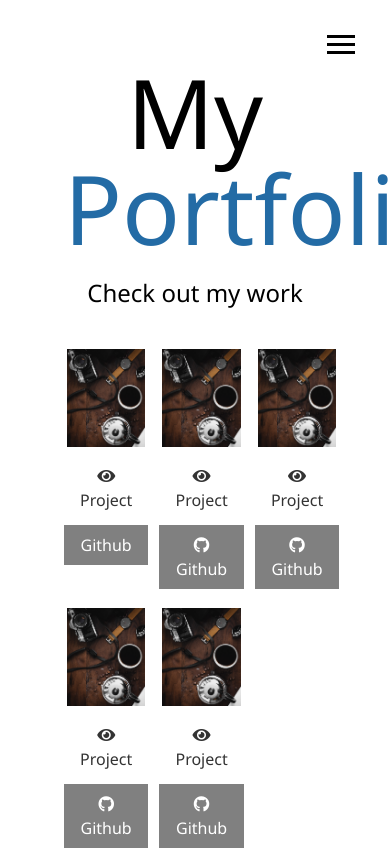
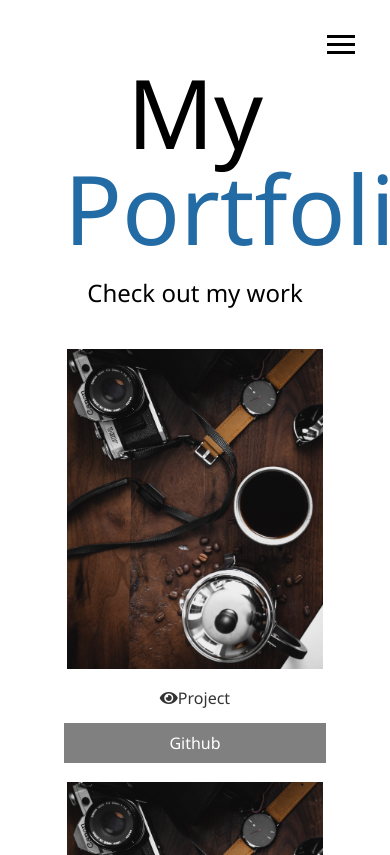
Before and after one commit to dennishev/LandingPage, a website: page dist/work.html in a window 390 px wide. Shown: the top 855 px of the page. Drawn offline with Linux system fonts and the light colour scheme; some icons are missing.

Commit message:
Work page and responsiveness

```diff
--- a/scss/_mobile.scss
+++ b/scss/_mobile.scss
@@ -1,8 +1,14 @@
 // Widescreens
 @include mediaXl {
+  .projects {
+    grid-template-columns: repeat(4, 1fr);
+  }
 }
 // Desktops & laptops
 @include mediaLg {
+  .projects {
+    grid-template-columns: repeat(3, 1fr);
+  }
 }
 // Tablets & small laptops
 @include mediaMd {
@@ -49,6 +55,9 @@
 
     grid-template-columns: 1fr;
   }
+  .projects {
+    grid-template-columns: repeat(2, 1fr);
+  }
 }
 
 // smartphones
@@ -56,4 +65,7 @@
   main#home h1 {
     margin-top: 10vh;
   }
+  .projects {
+    grid-template-columns: 1fr;
+  }
 }
```
Also changed, not shown: dist/css/main.css.
